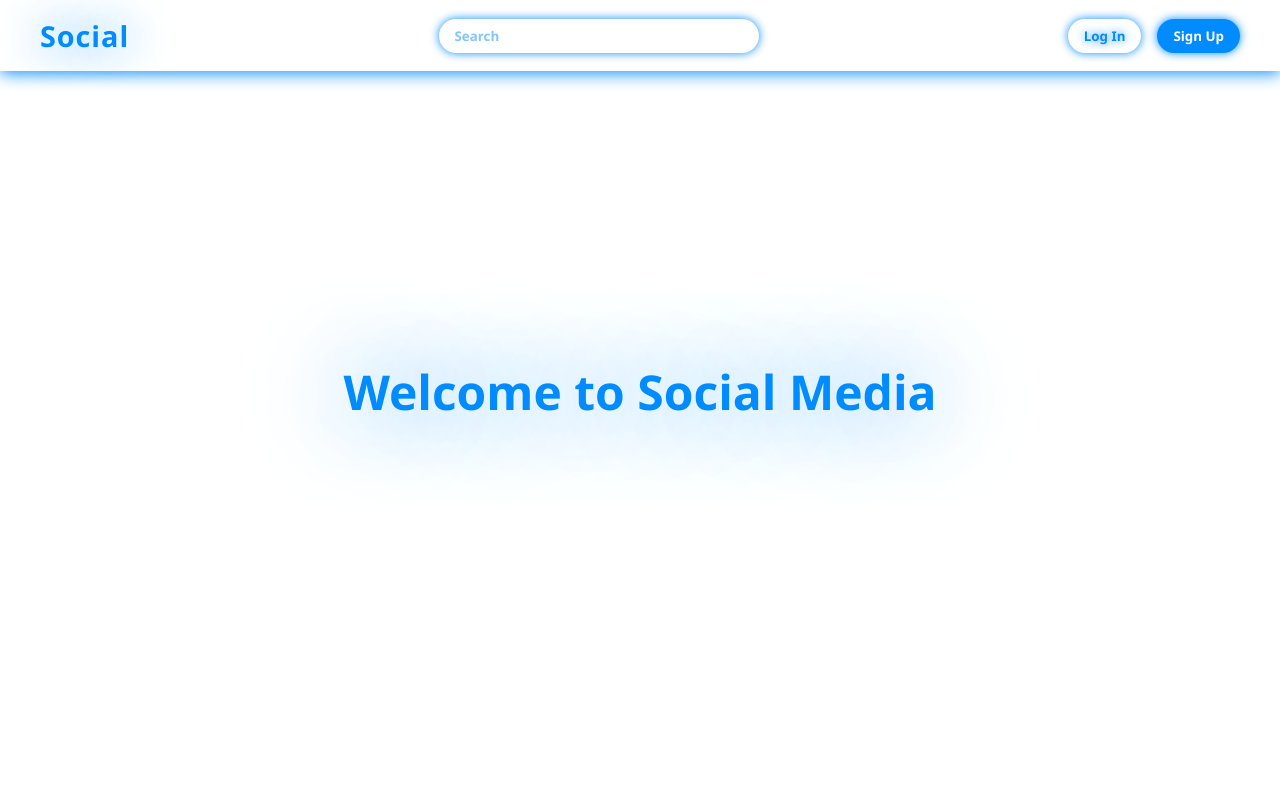
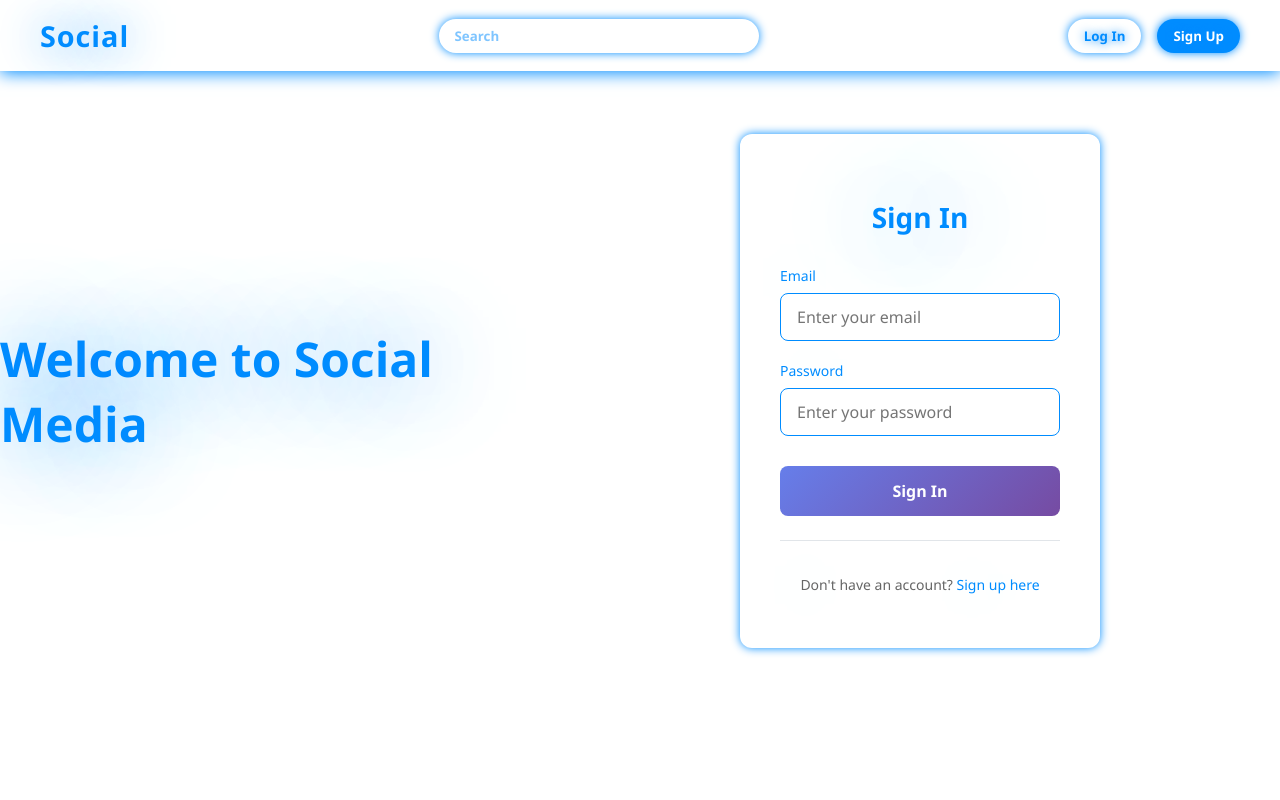
Before and after one commit to ELionEli/Social-media, a React (Vite) app: page / in a window 1280 px wide. Shown: the top 800 px of the page. Built offline with nearby package versions, Linux system fonts and the light colour scheme.

Commit message:
Changes in the Home page

```diff
--- a/src/pages/HomePage.tsx
+++ b/src/pages/HomePage.tsx
@@ -1,4 +1,6 @@
 import type { FC } from "react";
+import { AuthenticationForm } from "../components/authentication-form/AuthenticationForm";
+import "../components/authentication-form/AuthenticationForm.css"
 
 interface IHomePageProps {}
 
@@ -7,15 +9,24 @@ export const HomePage: FC<IHomePageProps> = () => {
     <div
       style={{
         display: "flex",
+        flexDirection: "row",
         justifyContent: "center",
         alignItems: "center",
         height: "80vh",
         fontSize: "24px",
         color: "var(--primary-blue)",
-        textShadow: "0 0 6rem var(--primary-blue)"
+        textShadow: "0 0 6rem var(--primary-blue)",
+        gap: "10rem",
       }}
     >
-      <h1>Welcome to Social Media</h1>
+      <div style={{ flex: 1, display: "flex", justifyContent: "flex-end" }}>
+        <h1>Welcome to Social Media</h1>
+      </div>
+      <div style={{ flex: 1, display: "flex", justifyContent: "flex-start" }}>
+        <div style={{ width: "100%", maxWidth: 400 }}>
+          <AuthenticationForm mode="signin" />
+        </div>
+      </div>
     </div>
   );
 };
```
